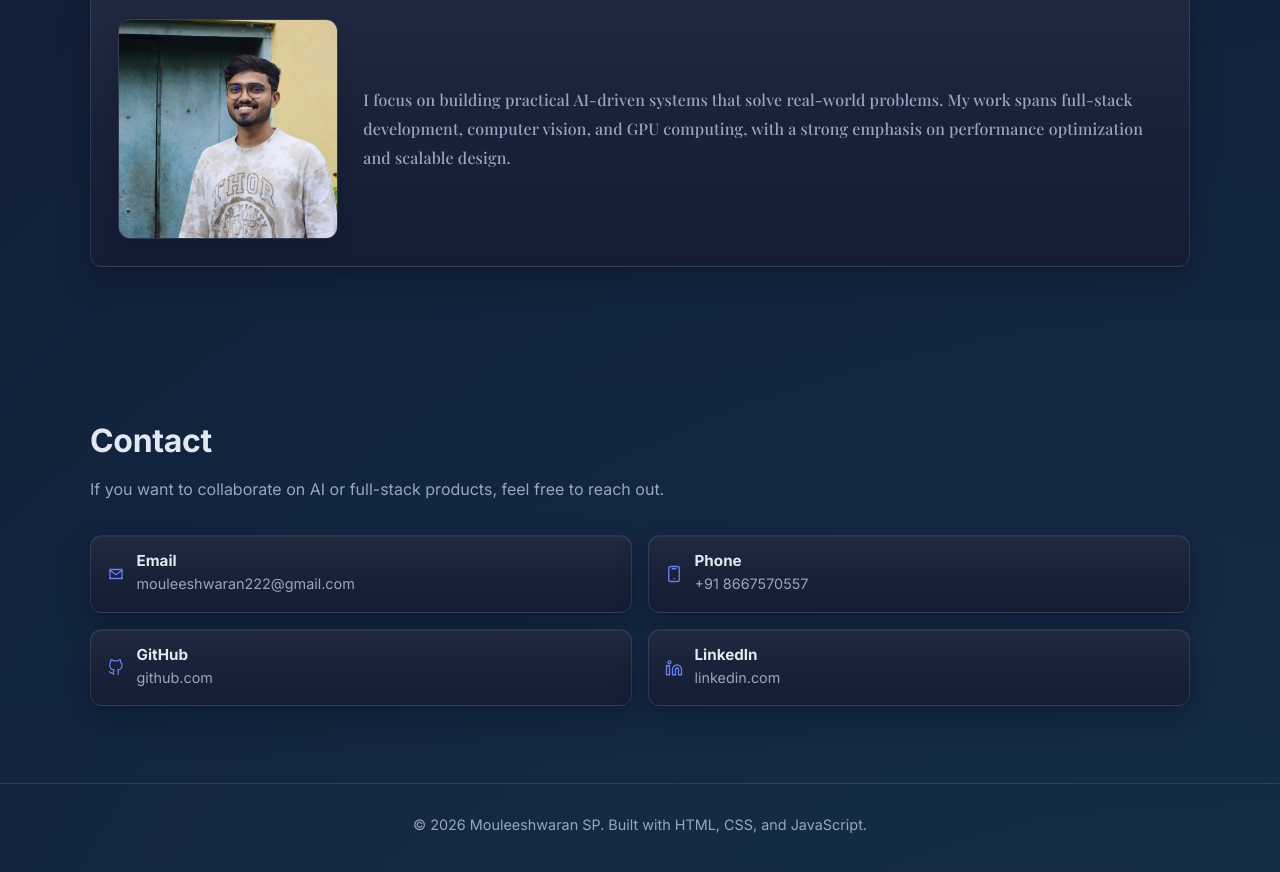
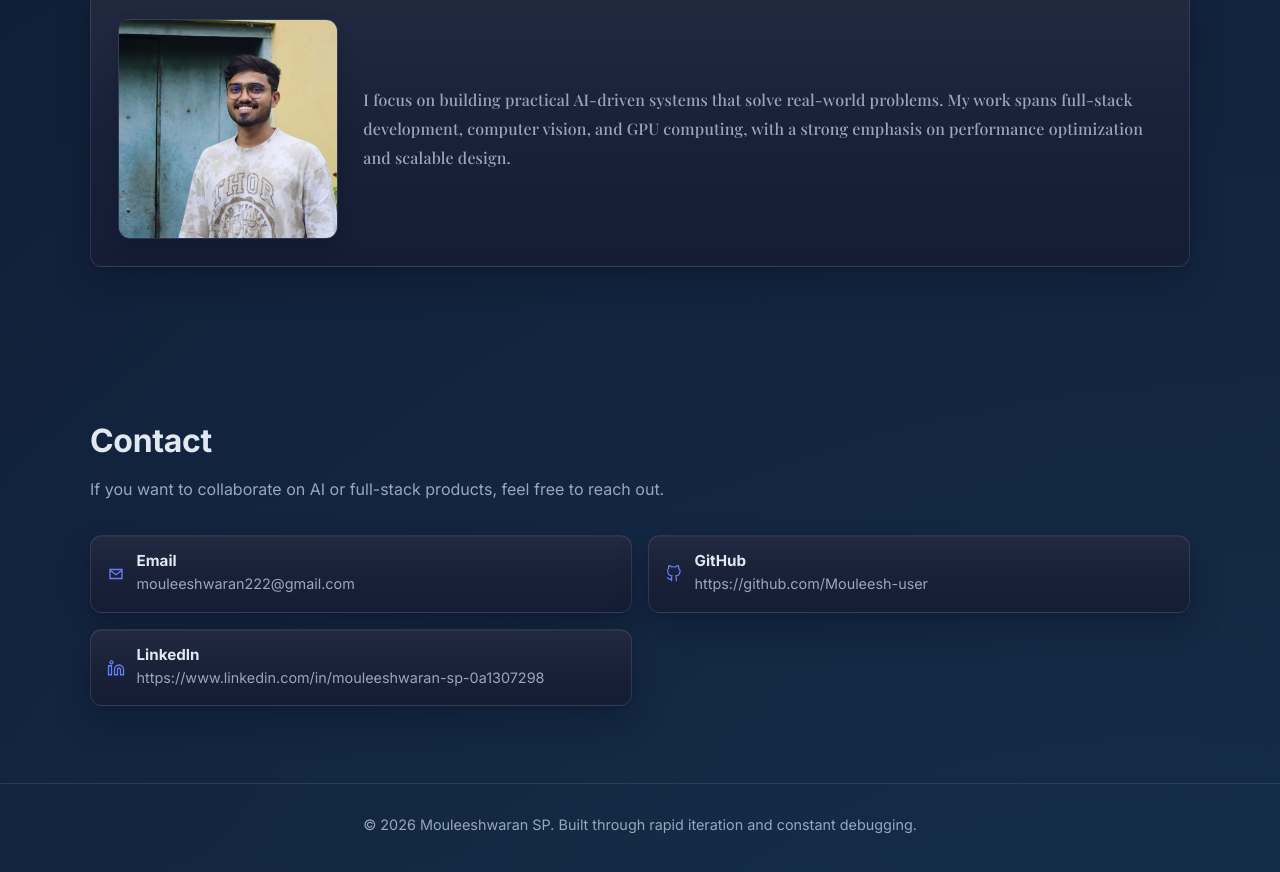
Before and after one commit to Mouleesh-user/my-portfolio-, a plain HTML site: page index.html in a window 1280 px wide. Shown: the part 3161-4033 px from the top of the page. Drawn offline with nearby package versions, Linux system fonts and the light colour scheme.

Commit message:
Update index.html

```diff
--- a/index.html
+++ b/index.html
@@ -273,25 +273,13 @@
 					</div>
 				</a>
 
-				<a class="contact-item" href="tel:+918667570557">
-					<svg class="icon" viewBox="0 0 24 24" fill="none" aria-hidden="true">
-						<path d="M7 2h10a2 2 0 0 1 2 2v16a2 2 0 0 1-2 2H7a2 2 0 0 1-2-2V4a2 2 0 0 1 2-2z" stroke="currentColor" stroke-width="1.8" />
-						<path d="M9.5 5h5" stroke="currentColor" stroke-width="1.8" stroke-linecap="round" />
-						<circle cx="12" cy="18" r="1" fill="currentColor" />
-					</svg>
-					<div>
-						<strong>Phone</strong>
-						<span>+91 8667570557</span>
-					</div>
-				</a>
-
 				<a class="contact-item" href="https://github.com/" target="_blank" rel="noopener noreferrer">
 					<svg class="icon" viewBox="0 0 24 24" fill="none" aria-hidden="true">
 						<path d="M9 19c-4 1.5-4-2-6-2m12 4v-3.9a3.4 3.4 0 0 0-.9-2.6c3 0 6-1.5 6-6.7A5.2 5.2 0 0 0 18 4.2 4.8 4.8 0 0 0 17.9 1S16.8.7 14 2.6a13 13 0 0 0-5 0C6.2.7 5.1 1 5.1 1A4.8 4.8 0 0 0 5 4.2a5.2 5.2 0 0 0-1.4 3.6c0 5.2 3 6.7 6 6.7a3.4 3.4 0 0 0-.9 2.6V21" stroke="currentColor" stroke-width="1.6" stroke-linecap="round" stroke-linejoin="round" />
 					</svg>
 					<div>
 						<strong>GitHub</strong>
-						<span>github.com</span>
+						<span>https://github.com/Mouleesh-user</span>
 					</div>
 				</a>
 
@@ -302,7 +290,7 @@
 					</svg>
 					<div>
 						<strong>LinkedIn</strong>
-						<span>linkedin.com</span>
+						<span>https://www.linkedin.com/in/mouleeshwaran-sp-0a1307298</span>
 					</div>
 				</a>
 			</div>
@@ -311,7 +299,7 @@
 
 	<footer class="site-footer">
 		<div class="container">
-			<p>&copy; <span id="year"></span> Mouleeshwaran SP. Built with HTML, CSS, and JavaScript.</p>
+			<p>&copy; <span id="year"></span> Mouleeshwaran SP. Built through rapid iteration and constant debugging.</p>
 		</div>
 	</footer>
 	<script src="script.js"></script>
```
